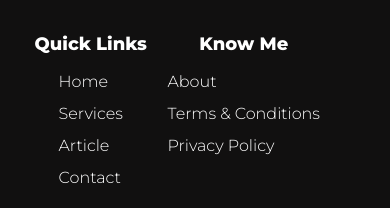
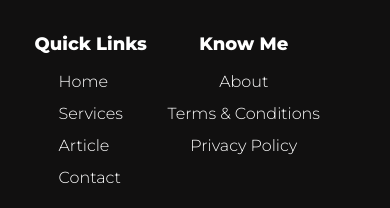
Before and after one commit to imohammedakash/TapSter, a Next.js app: page / in a window 390 px wide. Shown: the part 1863-2071 px from the top of the page. Built offline with nearby package versions, Linux system fonts and the light colour scheme.

Commit message:
Footer Updated

```diff
--- a/component/Wrapper/Footer.js
+++ b/component/Wrapper/Footer.js
@@ -35,7 +35,7 @@ const Footer = () => {
               <h2 className="font-semibold text-lg whitespace-nowrap">
                 Know Me
               </h2>
-              <ul className="flex flex-col gap-2 font-light">
+              <ul className="flex flex-col md:items-start md:justify-start items-center justify-center gap-2 font-light">
                 <Link href="/about">About</Link>
                 <Link href="/terms&conditions">Terms & Conditions</Link>
                 <Link href="/privacy&policy">Privacy Policy</Link>
```
